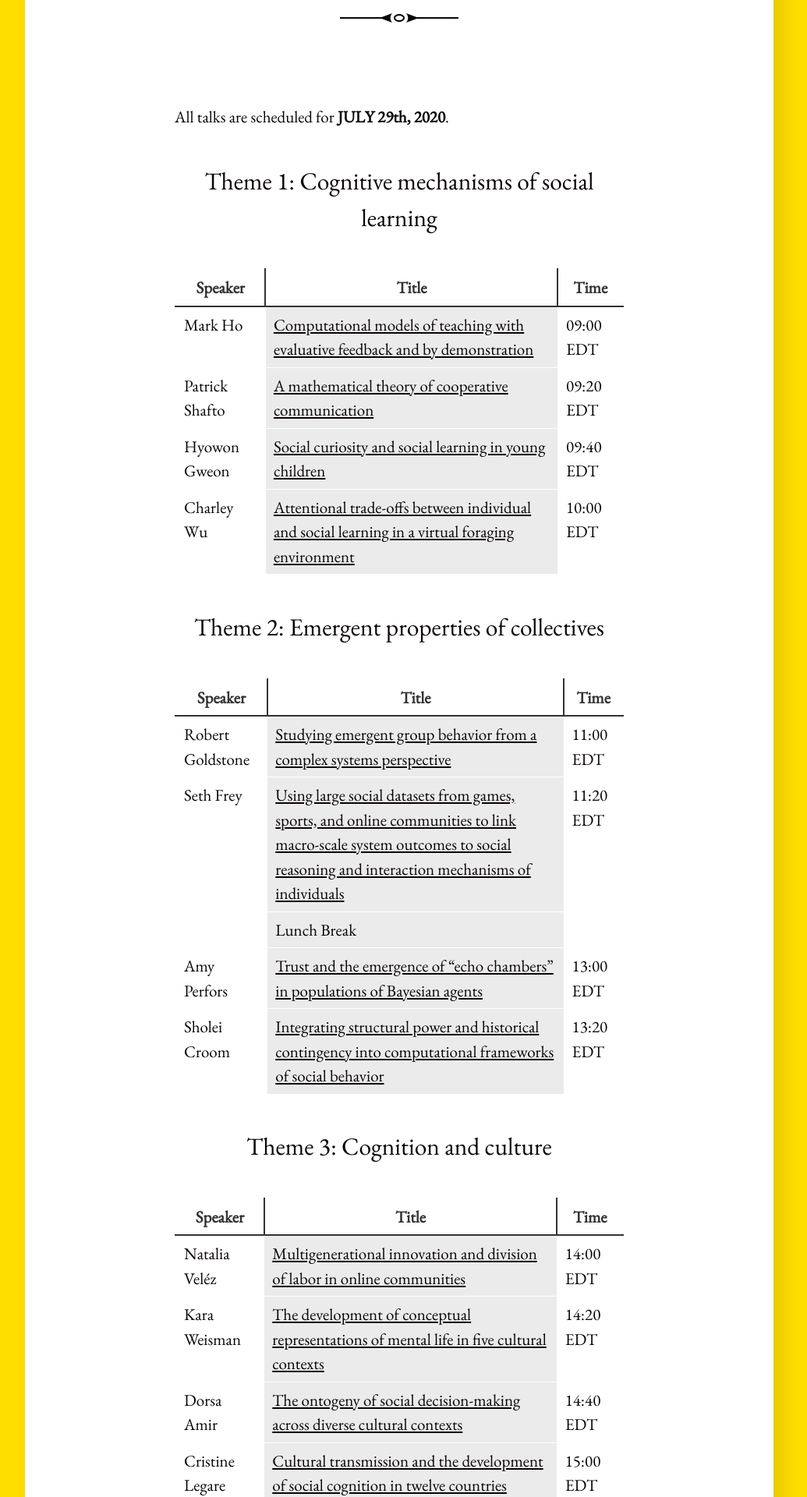
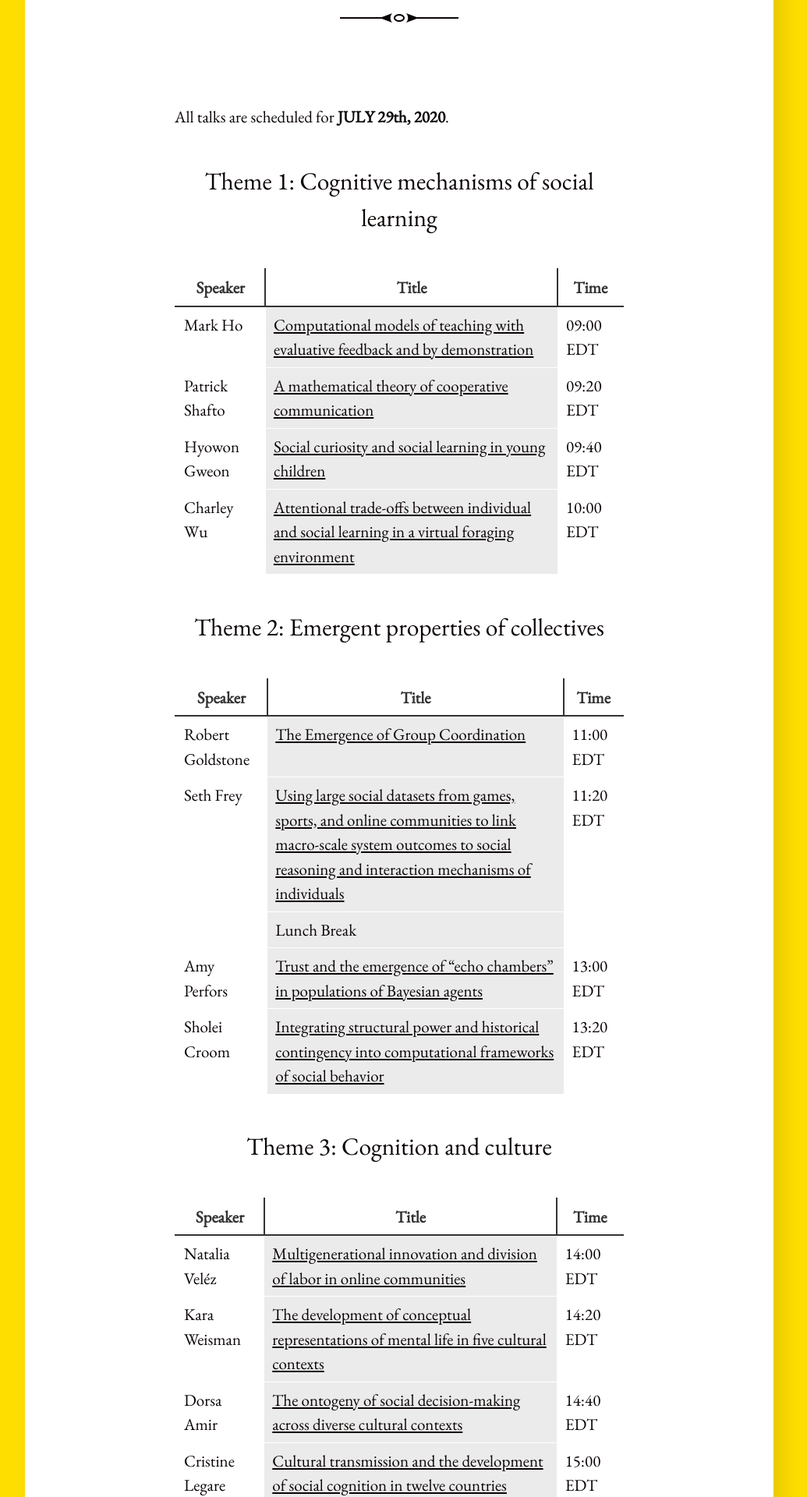
Before and after one commit to cognitioncollectivesandculture/cognitioncollectivesandculture.github.io, a Jekyll site: the page built from schedule.md, in a window 1280 px wide. Shown: the part 370-2290 px from the top of the page at 78% size, without its empty margins (128-1163 px from the left). Built offline with Jekyll 4.4.1, drawn with Linux system fonts in a browser that asks for light colours.

```diff
--- a/schedule.md
+++ b/schedule.md
@@ -22,7 +22,7 @@
 {:.schedule}
 | Speaker          	| Title                                                                                                                                                                    	| Time      	|
 |------------------	|--------------------------------------------------------------------------------------------------------------------------------------------------------------------------	|-----------	|
-| Robert Goldstone 	| [Studying emergent group behavior from a complex systems perspective](https://cognitioncollectivesandculture.github.io/theme2/2020/07/29/RobGoldstone.html)                                                                                                       	| 11:00 EDT 	|
+| Robert Goldstone 	| [The Emergence of Group Coordination](https://cognitioncollectivesandculture.github.io/theme2/2020/07/29/RobGoldstone.html)                                                                                                       	| 11:00 EDT 	|
 | Seth Frey        	| [Using large social datasets from games, sports, and online communities to link macro-scale system outcomes to social reasoning and interaction mechanisms of individuals](https://cognitioncollectivesandculture.github.io/theme2/2020/07/29/SethFrey.html) 	| 11:20 EDT 	|
 |      	| Lunch Break                                                                                                                                                                        	|           	|
 | Amy Perfors      	| [Trust and the emergence of “echo chambers” in populations of Bayesian agents](https://cognitioncollectivesandculture.github.io/theme2/2020/07/29/AmyPerfors.html)                                                                                              	| 13:00 EDT 	|
```
Also changed, not shown: _posts/2020-07-29-RobGoldstone.md (+1 -1 lines).
